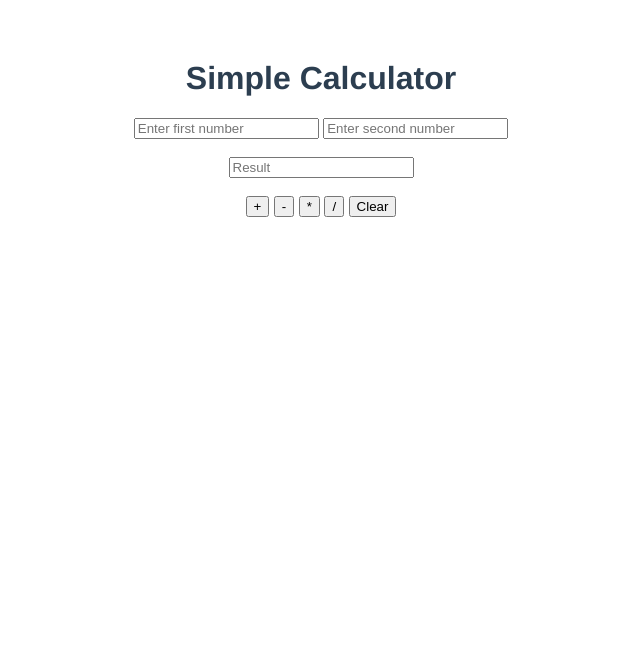
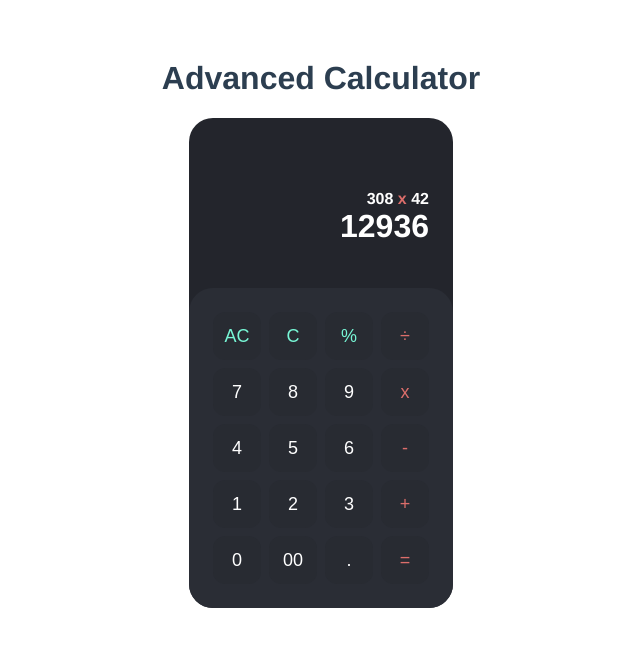
Before and after one commit to levelxhub/7-day-workshop, a website built with Vite: page src/index.html in a window 1280 px wide. Shown: the whole page, without its empty margins (319-959 px from the left). Built offline with nearby package versions, Linux system fonts and the light colour scheme.

Commit message:
intermediate: v2.0

```diff
--- a/src/index.html
+++ b/src/index.html
@@ -9,23 +9,44 @@
   </head>
   <body>
     <div id="app">
-      <h1>Simple Calculator</h1>
-      <input id="firstNumber" type="number" placeholder="Enter first number" />
-      <input
-        id="secondNumber"
-        type="number"
-        placeholder="Enter second number"
-      />
-      <br />
-      <br />
-      <input id="result" type="number" placeholder="Result" readonly />
-      <br />
-      <br />
-      <button type="button" onclick="add()">+</button>
-      <button type="button" onclick="sub()">-</button>
-      <button type="button" onclick="multiply()">*</button>
-      <button type="button" onclick="divide()">/</button>
-      <button type="button" onclick="reset()">Clear</button>
+      <h1>Advanced Calculator</h1>
+      <div id="calculator">
+        <div class="display">
+          <p class="inputs">
+            <span id="n1">308</span>
+            <span id="operator">x</span>
+            <span id="n2">42</span>
+          </p>
+          <p id="result" class="lg">12936</p>
+        </div>
+
+        <div class="buttons">
+          <button class="btn all-clear utility">AC</button>
+          <button class="btn clear utility">C</button>
+          <button class="btn percentage utility">%</button>
+          <button class="btn operator">÷</button>
+
+          <button class="btn number">7</button>
+          <button class="btn number">8</button>
+          <button class="btn number">9</button>
+          <button class="btn operator">x</button>
+
+          <button class="btn number">4</button>
+          <button class="btn number">5</button>
+          <button class="btn number">6</button>
+          <button class="btn operator">-</button>
+
+          <button class="btn number">1</button>
+          <button class="btn number">2</button>
+          <button class="btn number">3</button>
+          <button class="btn operator">+</button>
+
+          <button class="btn number">0</button>
+          <button class="btn number">00</button>
+          <button class="btn number">.</button>
+          <button class="btn equal operator">=</button>
+        </div>
+      </div>
     </div>
     <script type="text/javascript" src="main.js"></script>
   </body>
--- a/src/style.css
+++ b/src/style.css
@@ -1,3 +1,11 @@
+:root {
+  --bg: #23252c;
+  --bg-light: #2a2d35;
+  --btn-bg: #282b32;
+  --operator: #dc6e6b;
+  --utility: #78f7d6;
+}
+
 #app {
   font-family: Avenir, Helvetica, Arial, sans-serif;
   -webkit-font-smoothing: antialiased;
@@ -6,3 +14,74 @@
   color: #2c3e50;
   margin-top: 60px;
 }
+
+p,
+span {
+  margin: 0;
+}
+
+#calculator {
+  width: max-content;
+  margin: 0 auto;
+  background: var(--bg);
+  color: white;
+  border-radius: 24px;
+  overflow: hidden;
+}
+
+.display {
+  text-align: right;
+  padding: 72px 24px 32px 24px;
+  height: 66px;
+}
+
+.inputs {
+  font-weight: bold;
+}
+
+.lg {
+  font-size: 32px;
+  font-weight: bolder;
+}
+
+#operator {
+  color: var(--operator);
+}
+
+.buttons {
+  display: grid;
+  grid-template-columns: repeat(4, 1fr);
+  grid-gap: 8px;
+  justify-items: center;
+  padding: 24px;
+  border-radius: 24px 24px 0 0;
+  background: var(--bg-light)
+}
+
+.btn {
+  width: 48px;
+  height: 48px;
+  border-radius: 12px;
+  border: none;
+  outline: none;
+  background: var(--btn-bg);
+  color: white;
+  font-size: 18px;
+  cursor: pointer;
+}
+
+.btn:hover {
+  /* box-shadow: 0 4px 24px #0000005c; */
+}
+
+.btn:active {
+  background: var(--bg);
+}
+
+.utility {
+  color: var(--utility);
+}
+
+.operator {
+  color: var(--operator);
+}
```
